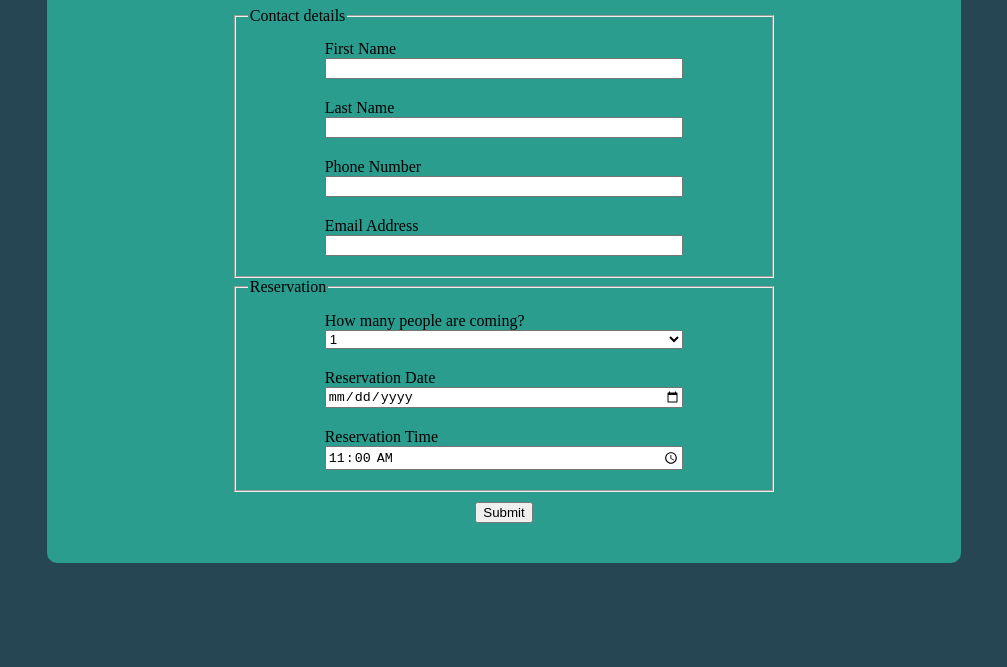
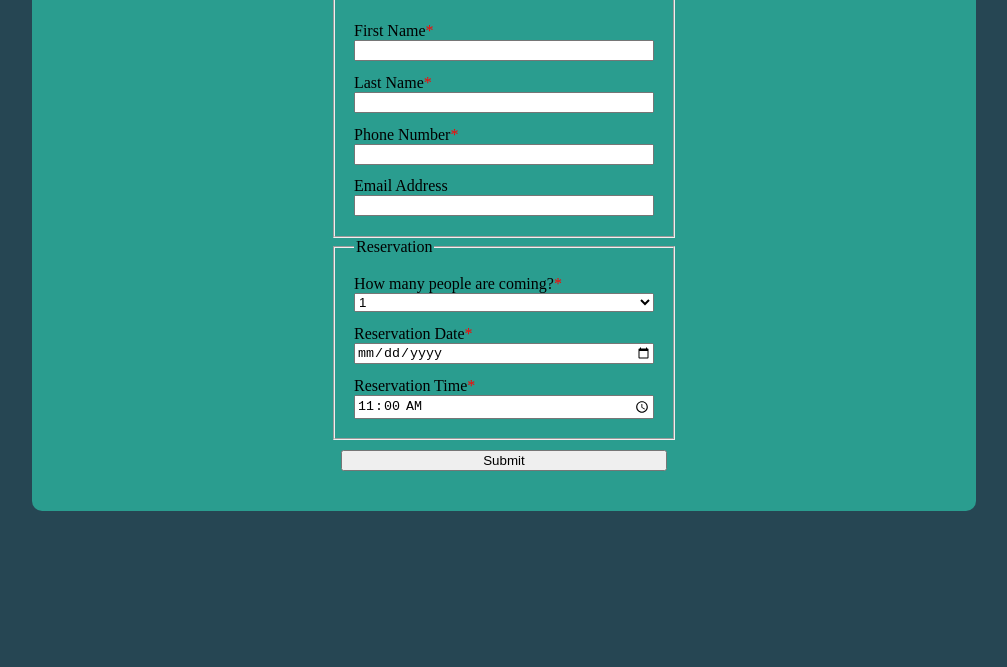
Before and after one commit to Kyle-Parry/WD3, a plain HTML site: page index.html in a window 1280 px wide. Shown: the part 133-800 px from the top of the page, without its empty margins (136-1143 px from the left). Drawn offline with Linux system fonts and the light colour scheme.

Commit message:
grid changes

```diff
--- a/css/style.css
+++ b/css/style.css
@@ -1,36 +1,44 @@
 body {
     background-color: #264653;
-    display: flex;
-    justify-content: center;
-    align-self: center;
-    margin: 30px;
-}
+  }
+
 main {
     background-color: #2A9D8F;
+    border-radius: 10px;
+    margin: auto;
     width: 70%;
-    height: 80%;
-    border-radius: 10px;
     padding: 30px;
 }
 form {
-    width: 60%;
-    display: flex;
-    flex-direction: column;
-    align-items: center;
-    margin: auto;
+    width: 100%;
+    display: grid;
+    justify-content: center;
 }
 fieldset {
-    width: 100%;
-    display: flex;
-    flex-direction: column;
+    width: 300px;
+    display: grid;
+    grid-auto-flow: row;
+    grid-gap: .8em;
+    padding: 1.2em;
+}
+label {
+    order: 1;
+}
+input, select {
+    order: 2;
 }
 div {
-    display: flex;
-    flex-direction: column-reverse;
-    margin: auto;
-    width: 70%;
-    padding: 10px;
+    display: grid;
 }
 #submit {
     margin: 10px;
+
 }
+input:required +label::after {
+    content: "*";
+    color: red;
+}
+select:required +label::after {
+    content: "*";
+    color: red;
+}
```
